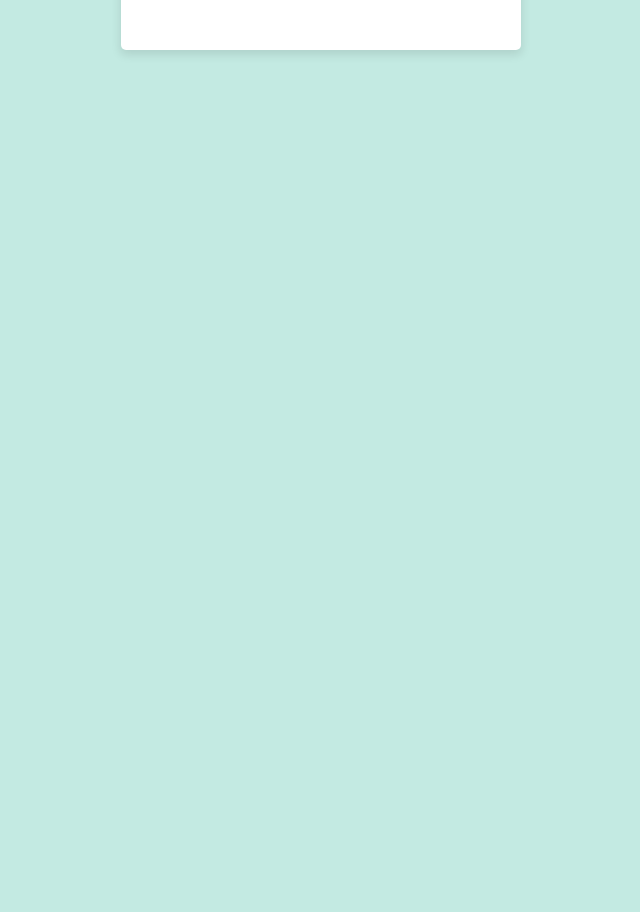
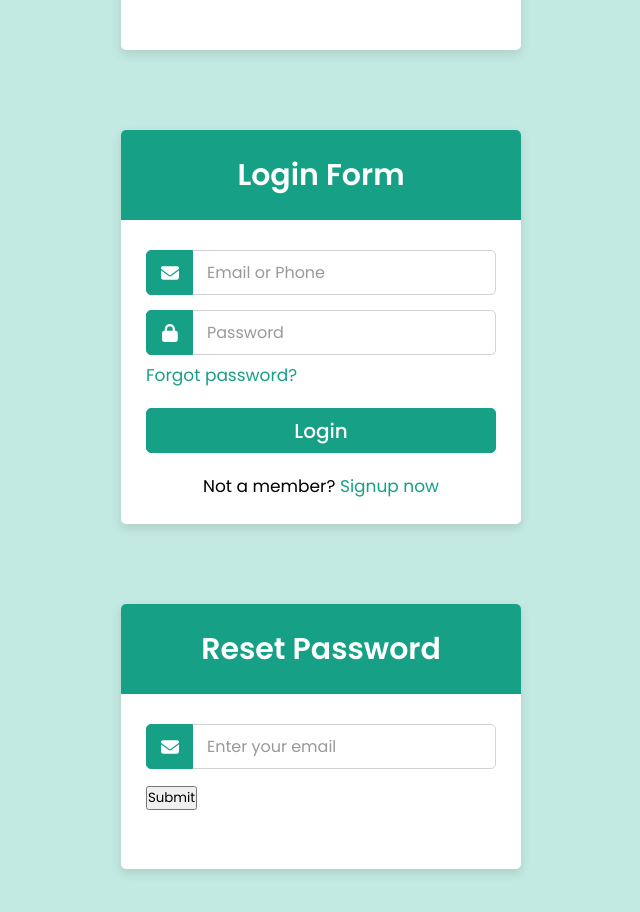
Before and after one commit to F219295/Web-Project, a React (Vite) app in the folder client/: page / in a window 1280 px wide. Shown: the part 480-1392 px from the top of the page, without its empty margins (319-959 px from the left). Before the commit the page ends 800 px from the top, so only its background shows below. Built offline with nearby package versions, Linux system fonts and the light colour scheme.

Commit message:
Login etc

```diff
--- a/client/src/App.jsx
+++ b/client/src/App.jsx
@@ -1,12 +1,14 @@
 import React from "react";
 import Signup from "./Component/Signup";
 import "./App.css";
-
+import Login from "./Component/Login";
+import Reset from "./Component/Reset";
 export default function App() {
   return (
     <>
   <Signup></Signup>
-
+      <Login></Login>
+      <Reset></Reset>
     </>
   );
 }
```
